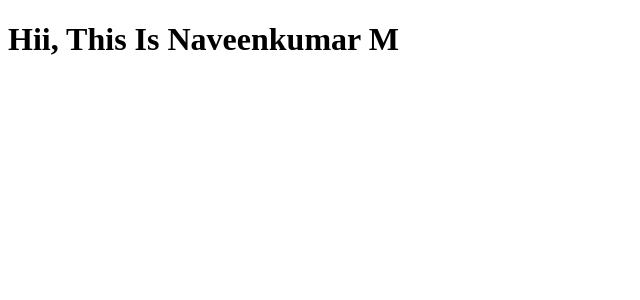
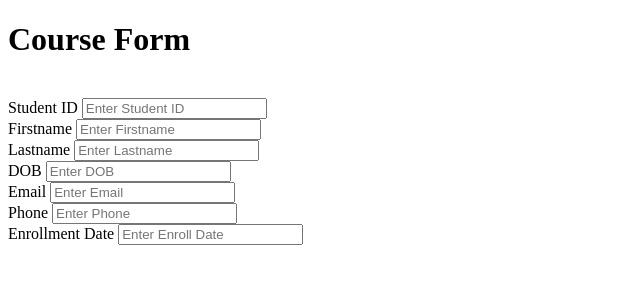
Before and after one commit to Naveenpyit/API_1, a Django app: page / in a window 1280 px wide. Shown: the top 300 px of the page, without its empty margins (0-640 px from the left). Run offline with Django 5.2, Linux system fonts and the light colour scheme.

Commit message:
!:Not completed

```diff
--- a/family/templates/first.html
+++ b/family/templates/first.html
@@ -1,3 +1,4 @@
+{% load static %}
 <!DOCTYPE html>
 <html lang="en">
 <head>
@@ -6,6 +7,37 @@
     <title>Frontend</title>
 </head>
 <body>
-    <h1>Hii, This Is Naveenkumar M</h1>
+    <h1>Course Form </h1>
+    <br>
+    <form id="login" method="POST">
+        <div class="group">
+            <label>Student ID</label>
+            <input id="stud_id" class="box" type="number" placeholder="Enter Student ID">
+        </div>
+        <div class="group">
+            <label>Firstname</label>
+            <input type="text" id="firstname" class="box" placeholder="Enter Firstname">
+        </div>
+        <div class="group">
+            <label>Lastname</label>
+            <input type="text" id="lastname" class="box" placeholder="Enter Lastname">
+        </div>
+        <div class="group">
+            <label>DOB</label>
+            <input type="text" id="dob" class="box" placeholder="Enter DOB">
+        </div>
+        <div class="group">
+            <label>Email</label>
+            <input type="text" id="email" class="box" placeholder="Enter Email">
+        </div>
+        <div class="group">
+            <label>Phone</label>
+            <input type="text" id="phone" class="box" placeholder="Enter Phone">
+        </div>
+        <div class="group">
+            <label>Enrollment Date</label>
+            <input type="text" id="enrolldate" class="box" placeholder="Enter Enroll Date">
+        </div>
+    </form>
 </body>
 </html>
```
